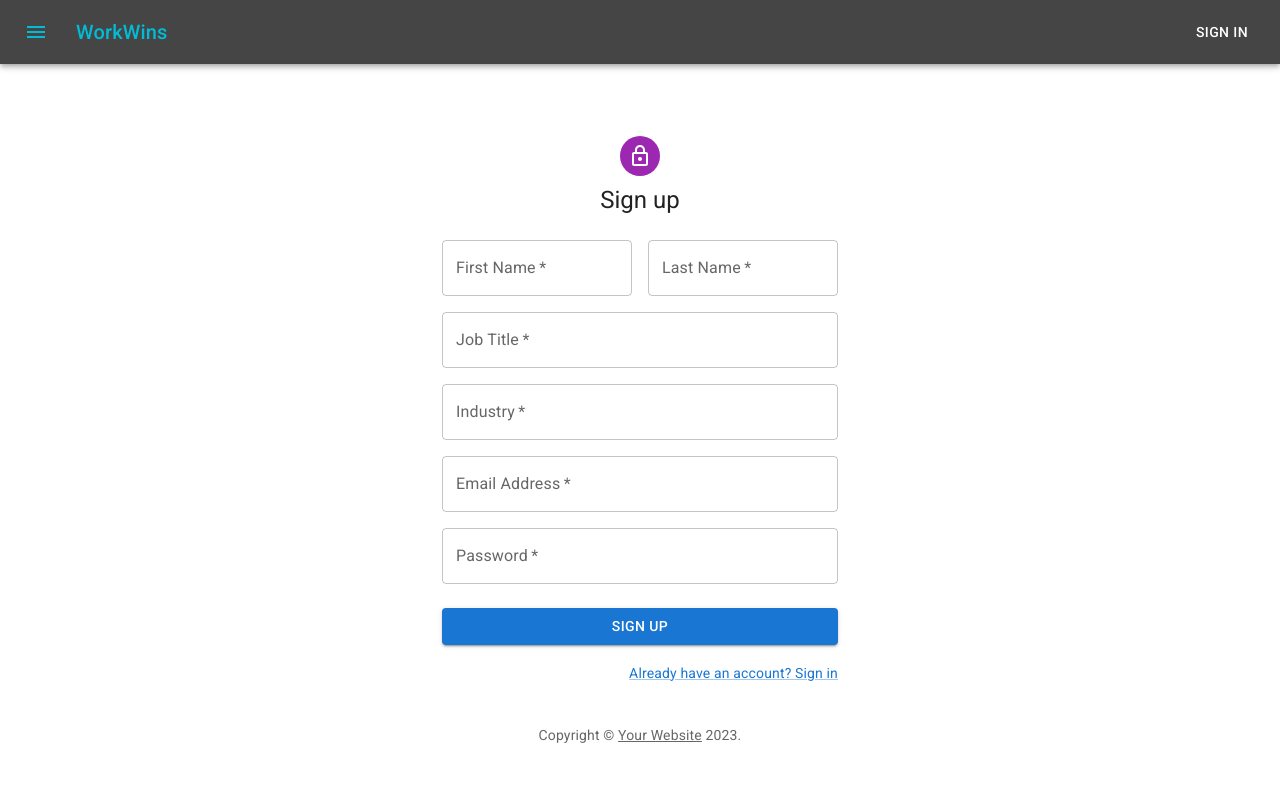
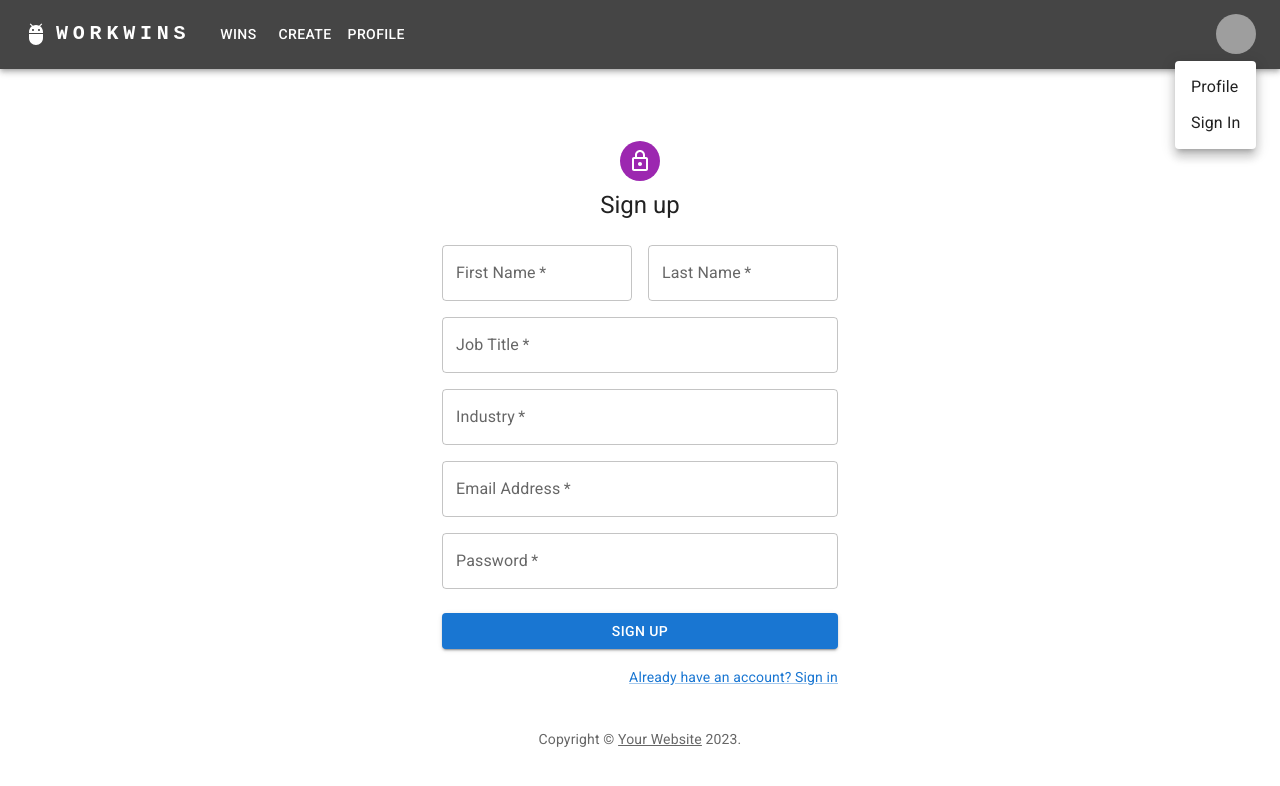
Before and after one commit to msalvatore22/career-wins-client, a React (Create React App) app: page /signUp in a window 1280 px wide. Both pictures are taken after a click on the button "Open settings". Shown: the top 786 px of the page. Built offline with nearby package versions, Linux system fonts and the light colour scheme; grey boxes are pictures that could not be loaded.

Commit message:
Update navbar

```diff
--- a/src/App.js
+++ b/src/App.js
@@ -6,12 +6,14 @@
 import NotFound from './components/notFound/NotFound';
 import WinDetail from './routes/winDetail/WinDetail';
 import NavBar from './components/navbar/NavBar';
+import NavBar2 from './components/navbar/NavBar2';
 import WinForm from './routes/form/WinForm';
 import SignUp from './routes/signUp/SignUp';
 import SignIn from './routes/signIn/SignIn';
 import Landing from './routes/landing/Landing';
 import useToken from './hooks/useToken';
 import TokenContext from './TokenContext';
+import WinList from './components/winList/WinList';
 
 function App() {
   const { token, removeToken, setToken } = useToken();
@@ -20,7 +22,7 @@
     <TokenContext.Provider value={{token}}>
     <ThemeProvider theme={theme}>
     <div className="App">
-      <NavBar removeToken={removeToken} ></NavBar>
+      <NavBar2 removeToken={removeToken} ></NavBar2>
 
       <Routes>
 
@@ -34,7 +36,7 @@
             :
             (
               <>
-                <Route path="/home" element={<Home />}></Route>
+                <Route path="/wins" element={<WinList />}></Route>
                 <Route path="wins/:id" element={<WinDetail />}></Route>
                 <Route path="wins/create" element={<WinForm />}></Route>
                 <Route path="wins/edit/:id" element={<WinForm />}></Route>
--- a/src/components/navbar/NavBar.js
+++ b/src/components/navbar/NavBar.js
@@ -1,4 +1,4 @@
-import { useContext } from 'react';
+import { useContext, useState } from 'react';
 import AppBar from '@mui/material/AppBar';
 import Box from '@mui/material/Box';
 import Toolbar from '@mui/material/Toolbar';
@@ -6,6 +6,8 @@
 import Button from '@mui/material/Button';
 import IconButton from '@mui/material/IconButton';
 import MenuIcon from '@mui/icons-material/Menu';
+import { MenuItem } from '@mui/material';
+import Menu from '@mui/icons-material/Menu';
 import { useNavigate } from 'react-router-dom';
 import api from "../../api/axiosConfig";
 import TokenContext from '../../TokenContext';
@@ -13,6 +15,27 @@
 export default function NavBar(props) {
   const { removeToken } = props
   const { token } = useContext(TokenContext)
+
+  const pages = ['Products', 'Pricing', 'Blog'];
+
+  const [anchorElNav, setAnchorElNav] = useState(null);
+  const [anchorElUser, setAnchorElUser] = useState(null);
+
+  const handleOpenNavMenu = (event) => {
+    setAnchorElNav(event.currentTarget);
+  };
+
+  const handleOpenUserMenu = (event) => {
+    setAnchorElUser(event.currentTarget);
+  };
+
+  const handleCloseNavMenu = () => {
+    setAnchorElNav(null);
+  };
+
+  const handleCloseUserMenu = () => {
+    setAnchorElUser(null);
+  };
 
   let navigate = useNavigate();
 
@@ -69,6 +92,42 @@
             </Typography>
           }
 
+          <Menu
+              id="menu-appbar"
+              anchorEl={anchorElNav}
+              anchorOrigin={{
+                vertical: 'bottom',
+                horizontal: 'left',
+              }}
+              keepMounted
+              transformOrigin={{
+                vertical: 'top',
+                horizontal: 'left',
+              }}
+              open={Boolean(anchorElNav)}
+              onClose={handleCloseNavMenu}
+              sx={{
+                display: { xs: 'block', md: 'none' },
+              }}
+            >
+              {pages.map((page) => (
+                <MenuItem key={page} onClick={handleCloseNavMenu}>
+                  <Typography textAlign="center" color='secondary'>{page}</Typography>
+                </MenuItem>
+              ))}
+          </Menu>
+          <Box sx={{ flexGrow: 1, display: { xs: 'none', md: 'flex' } }}>
+            {pages.map((page) => (
+              <Button
+                key={page}
+                onClick={handleCloseNavMenu}
+                sx={{ my: 2, color: 'white', display: 'block' }}
+              >
+                {page}
+              </Button>
+            ))}
+          </Box>
+
 
           {
             !token && token!=="" &&token!== undefined ?
--- /dev/null
+++ b/src/components/navbar/NavBar2.js
@@ -0,0 +1,215 @@
+import { useState, useContext } from 'react';
+import { useNavigate } from 'react-router-dom';
+import api from '../../api/axiosConfig';
+import TokenContext from '../../TokenContext';
+import AppBar from '@mui/material/AppBar';
+import Box from '@mui/material/Box';
+import Toolbar from '@mui/material/Toolbar';
+import IconButton from '@mui/material/IconButton';
+import Typography from '@mui/material/Typography';
+import Menu from '@mui/material/Menu';
+import MenuIcon from '@mui/icons-material/Menu';
+import Container from '@mui/material/Container';
+import Avatar from '@mui/material/Avatar';
+import Button from '@mui/material/Button';
+import Tooltip from '@mui/material/Tooltip';
+import MenuItem from '@mui/material/MenuItem';
+import AdbIcon from '@mui/icons-material/Adb';
+
+function ResponsiveAppBar(props) {
+  const { removeToken } = props
+  const { token } = useContext(TokenContext)
+  const navigate = useNavigate();
+
+  const handleNavigate = (url, menu) => {
+    navigate(`${url}`)
+
+    if(menu === "navMenu"){
+      handleCloseNavMenu()
+    } else {
+      handleCloseUserMenu()
+    }
+  }
+
+  const handleLogout = async () => {
+    try {
+      const res = await api({
+        method: "POST",
+        url: "/logout"
+      })
+      if (res.status === 200){
+        removeToken()
+        navigate("/")
+        handleCloseUserMenu()
+      }
+    } catch(error){
+      console.log(error)
+    }
+
+  }
+
+  // MUI state and actions
+  const [anchorElNav, setAnchorElNav] = useState(null);
+  const [anchorElUser, setAnchorElUser] = useState(null);
+
+  const handleOpenNavMenu = (event) => {
+    setAnchorElNav(event.currentTarget);
+  };
+  const handleOpenUserMenu = (event) => {
+    setAnchorElUser(event.currentTarget);
+  };
+
+  const handleCloseNavMenu = () => {
+    setAnchorElNav(null);
+  };
+
+  const handleCloseUserMenu = () => {
+    setAnchorElUser(null);
+  };
+
+  return (
+    <AppBar position="static">
+      <Container maxWidth="xl">
+        <Toolbar disableGutters>
+          <AdbIcon sx={{ display: { xs: 'none', md: 'flex' }, mr: 1 }} />
+          <Typography
+            variant="h6"
+            noWrap
+            component="a"
+            href="/"
+            sx={{
+              mr: 2,
+              display: { xs: 'none', md: 'flex' },
+              fontFamily: 'monospace',
+              fontWeight: 700,
+              letterSpacing: '.3rem',
+              color: 'inherit',
+              textDecoration: 'none',
+            }}
+          >
+            WORKWINS
+          </Typography>
+
+          <Box sx={{ flexGrow: 1, display: { xs: 'flex', md: 'none' } }}>
+            <IconButton
+              size="large"
+              aria-label="account of current user"
+              aria-controls="menu-appbar"
+              aria-haspopup="true"
+              onClick={handleOpenNavMenu}
+              color="inherit"
+            >
+              <MenuIcon />
+            </IconButton>
+            <Menu
+              id="menu-appbar"
+              anchorEl={anchorElNav}
+              anchorOrigin={{
+                vertical: 'bottom',
+                horizontal: 'left',
+              }}
+              keepMounted
+              transformOrigin={{
+                vertical: 'top',
+                horizontal: 'left',
+              }}
+              open={Boolean(anchorElNav)}
+              onClose={handleCloseNavMenu}
+              sx={{
+                display: { xs: 'block', md: 'none' },
+              }}
+            >
+              <MenuItem onClick={() => handleNavigate("/wins", "navMenu")}>
+                <Typography textAlign="center">Wins</Typography>
+              </MenuItem>
+              <MenuItem onClick={() => handleNavigate("/wins/create", "navMenu")}>
+                <Typography textAlign="center">Create</Typography>
+              </MenuItem>
+              <MenuItem onClick={handleCloseNavMenu}>
+                <Typography textAlign="center">Profile</Typography>
+              </MenuItem>
+            </Menu>
+          </Box>
+          <AdbIcon sx={{ display: { xs: 'flex', md: 'none' }, mr: 1 }} />
+          <Typography
+            variant="h5"
+            noWrap
+            component="a"
+            href=""
+            sx={{
+              mr: 2,
+              display: { xs: 'flex', md: 'none' },
+              flexGrow: 1,
+              fontFamily: 'monospace',
+              fontWeight: 700,
+              letterSpacing: '.3rem',
+              color: 'inherit',
+              textDecoration: 'none',
+            }}
+          >
+            WORKWINS
+          </Typography>
+          <Box sx={{ flexGrow: 1, display: { xs: 'none', md: 'flex' } }}>
+            <Button
+                onClick={() => handleNavigate("/wins", "navMenu")}
+                sx={{ my: 2, color: 'white', display: 'block' }}
+              >
+                Wins
+            </Button>
+            <Button
+                onClick={() => handleNavigate("/wins/create", "navMenu")}
+                sx={{ my: 2, color: 'white', display: 'block' }}
+              >
+                Create
+            </Button>
+            <Button
+                onClick={handleCloseNavMenu}
+                sx={{ my: 2, color: 'white', display: 'block' }}
+              >
+                Profile
+            </Button>
+          </Box>
+          {/* userNav */}
+          <Box sx={{ flexGrow: 0 }}>
+            <Tooltip title="Open settings">
+              <IconButton onClick={handleOpenUserMenu} sx={{ p: 0 }}>
+                <Avatar alt="Remy Sharp" src="/static/images/avatar/2.jpg" />
+              </IconButton>
+            </Tooltip>
+            <Menu
+              sx={{ mt: '45px' }}
+              id="menu-appbar"
+              anchorEl={anchorElUser}
+              anchorOrigin={{
+                vertical: 'top',
+                horizontal: 'right',
+              }}
+              keepMounted
+              transformOrigin={{
+                vertical: 'top',
+                horizontal: 'right',
+              }}
+              open={Boolean(anchorElUser)}
+              onClose={handleCloseUserMenu}
+            >
+              <MenuItem onClick={handleCloseUserMenu}>
+                <Typography textAlign="center">Profile</Typography>
+              </MenuItem>
+              {
+                !token && token!=="" &&token!== undefined ?
+                <MenuItem  onClick={() => handleNavigate("/signin", "userMenu")}>
+                  <Typography textAlign="center">Sign In</Typography>
+                </MenuItem>
+                :
+                <MenuItem  onClick={() => handleLogout()}>
+                  <Typography textAlign="center">Sign Out</Typography>
+                </MenuItem>
+              }
+            </Menu>
+          </Box>
+        </Toolbar>
+      </Container>
+    </AppBar>
+  );
+}
+export default ResponsiveAppBar;
--- a/src/routes/signIn/SignIn.js
+++ b/src/routes/signIn/SignIn.js
@@ -1,4 +1,5 @@
 import {useState} from 'react';
+import { useNavigate } from 'react-router-dom';
 import api from '../../api/axiosConfig'
 import Avatar from '@mui/material/Avatar';
 import Button from '@mui/material/Button';
@@ -13,7 +14,6 @@
 import Typography from '@mui/material/Typography';
 import Container from '@mui/material/Container';
 import { createTheme, ThemeProvider } from '@mui/material/styles';
-import { useNavigate } from 'react-router-dom';
 
 function Copyright(props) {
   return (
@@ -34,16 +34,7 @@
   const {setToken} = props
   const [email, setEmail] = useState("")
   const [password, setPassword] = useState("")
-
-  let navigate = useNavigate();
-
-  const handleNavClick = () => {
-    navigate("/signup")
-  }
-
-  const handleLoginNav = () => {
-    navigate("/home")
-  }
+  const navigate = useNavigate();
 
   const handleSubmit = async (event) => {
     event.preventDefault();
@@ -55,7 +46,7 @@
       console.log(res.data.access_token)
       setToken(res.data.access_token)
     }
-    handleLoginNav()
+    navigate('/wins')
   };
 
   return (
@@ -118,7 +109,7 @@
                 </Link>
               </Grid>
               <Grid item>
-                <Link href="" variant="body2" onClick={() => handleNavClick()}>
+                <Link href="" variant="body2" onClick={() => navigate('/signUp')}>
                   {"Don't have an account? Sign Up"}
                 </Link>
               </Grid>
--- a/src/routes/signUp/SignUp.js
+++ b/src/routes/signUp/SignUp.js
@@ -36,6 +36,7 @@
   const [industry, setIndustry] = useState("")
   const [email, setEmail] = useState("")
   const [password, setPassword] = useState("")
+  const navigate = useNavigate();
 
   const handleSubmit = async (event) => {
     event.preventDefault();
@@ -47,14 +48,8 @@
         jobTitle,
         industry
       })
-      handleNavClick()
+      navigate("/wins")
   };
-
-  let navigate = useNavigate();
-
-  const handleNavClick = () => {
-    navigate("/signIn")
-  }
 
   return (
     <ThemeProvider theme={theme}>
@@ -155,7 +150,7 @@
             </Button>
             <Grid container justifyContent="flex-end">
               <Grid item>
-                <Link href="" variant="body2" onClick={() => handleNavClick()}>
+                <Link href="" variant="body2" onClick={() => navigate("/signin")}>
                   Already have an account? Sign in
                 </Link>
               </Grid>
```
